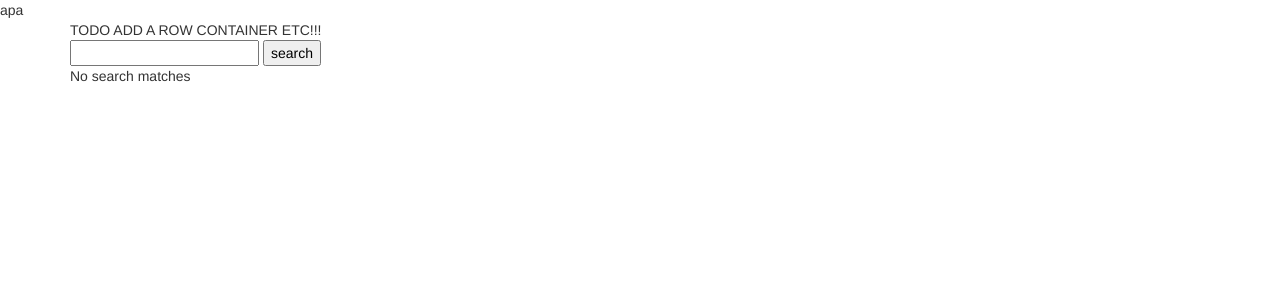
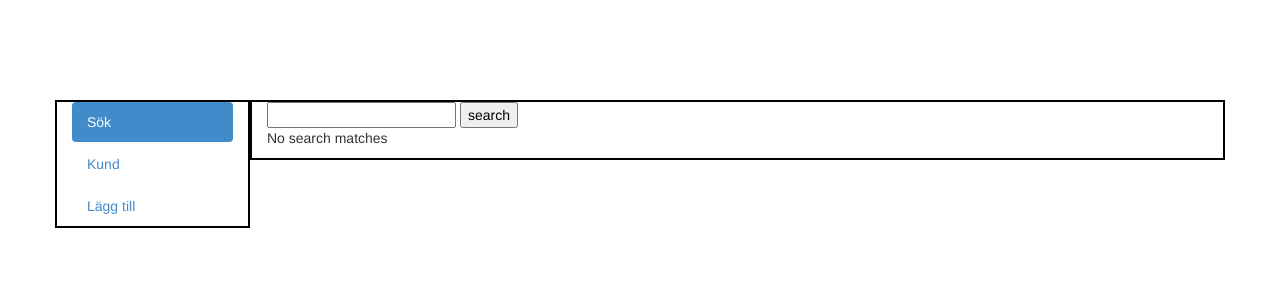
Before and after one commit to Happyhours/nmcs-program, a Django app: template nmcs/customers/templates/customers/customer_list.html in a window 1280 px wide. Shown: the top 300 px of the page. Run offline with Django 3.2, Linux system fonts and the light colour scheme; the template is opened without the code that fills it, so the values that code supplies are empty; some libraries are stand-ins or nearby versions.

Commit message:
Added base templates

```diff
--- a/nmcs/customers/templates/customers/customer_list.html
+++ b/nmcs/customers/templates/customers/customer_list.html
@@ -1,14 +1,6 @@
-{% extends "base.html" %}
+{% extends "base_search.html" %}
 
-{% block title %}Search Page{% endblock%}
-
-{% block navbar %}
-apa
-{% endblock %}
-
-{% block main %}
-
-    TODO ADD A ROW CONTAINER ETC!!!
+{% block content %}
 
     <form action="{% url 'customer-list' %}" method="GET">
         <input type="text" name="q" />
@@ -18,7 +10,6 @@ apa
     {% if customer_list %}
 
         {% for customer in customer_list %}
-
         <p>
             {{ customer.first_name }}
             {{ customer.last_name }}
@@ -32,10 +23,12 @@ apa
             {% with customer.mc_set.all|first as mc %}
                 {{ mc.registration_nr }}
             {% endwith %}
+        </p>
         {% endfor%}
-        </p>
+
 
     {% else %}
         <p>No search matches</p>
     {% endif %}
+
 {% endblock%}
--- a/nmcs/nmcs/urls.py
+++ b/nmcs/nmcs/urls.py
@@ -7,7 +7,7 @@ urlpatterns = patterns('',
     # Examples:
     # url(r'^$', 'nmcs.views.home', name='home'),
     # url(r'^blog/', include('blog.urls')),
-    url(r'^customers/', include('customers.urls')),
+    url(r'^', include('customers.urls')),
 
     url(r'^admin/', include(admin.site.urls)),
 )
--- /dev/null
+++ b/nmcs/static/custom_template.css
@@ -0,0 +1,7 @@
+body {
+  padding-top: 100px;
+}
+.starter-template {
+  padding: 15px;
+  text-align: center;
+}
--- a/nmcs/templates/base.html
+++ b/nmcs/templates/base.html
@@ -15,7 +15,7 @@
 
 
     <!-- Custom styles for this template -->
-    <!--<link href="starter-template.css" rel="stylesheet"> -->
+    <link href="{% static "custom_template.css" %}" rel="stylesheet">
 
     <!-- Just for debugging purposes. Don't actually copy this line! -->
     <!--[if lt IE 9]><script src="../../docs-assets/js/ie8-responsive-file-warning.js"></script><![endif]-->
@@ -29,6 +29,7 @@
 
   <body>
     {% block navbar %}
+
     <div class="navbar navbar-inverse navbar-fixed-top" role="navigation">
       <div class="container">
         <div class="navbar-header">
@@ -49,14 +50,28 @@
         </div><!--/.nav-collapse -->
       </div>
     </div>
+
     {% endblock %}
+
+
     <div class="container">
+      <div class="row">
 
-      {% block main %}
-      Skeleton main block
-      {% endblock %}
 
+        <div class="col-md-2" style="border:2px solid black;">
+          {% block left-column-2 %}
+          {% endblock %}
+        </div><!-- /.col-md-2 -->
+
+        <div class="col-md-10" style="border:2px solid black;">
+          {% block right-column-10 %}
+          {% endblock %}
+        </div><!-- /.col-md-2 -->
+
+      </div><!-- /.row -->
     </div><!-- /.container -->
+
+
 
 
     <!-- Bootstrap core JavaScript
--- /dev/null
+++ b/nmcs/templates/base_search.html
@@ -0,0 +1,23 @@
+{% extends "base.html" %}
+
+{% block title %}Search Page{% endblock %}
+
+{% block navbar %}{% endblock %}
+
+{% block left-column-2 %}
+  <ul class="nav nav-pills nav-stacked">
+    <li class="active"><a href="{% url 'customer-list' %}" >Sök</a></li>
+    <li><a href="{% url 'customer-detail' 1 %}">Kund</a></li>
+    <li><a href="{% url 'customer-detail' 1 %}">Lägg till</a></li>
+  </ul>
+{% endblock %}
+
+{% block right-column-10 %}
+  <div class="tab-content">
+    <div class="tab-pane active" id="Sök">
+      {% block content %}
+        Skeleton content
+      {% endblock %}
+    </div><!-- /.tab-pane -->
+  </div><!-- /.tab-content -->
+{% endblock %}
```
Also changed, not shown: nmcs/templates/base_add.html (added, +23 -0 lines), nmcs/templates/base_customer.html (added, +23 -0 lines).
